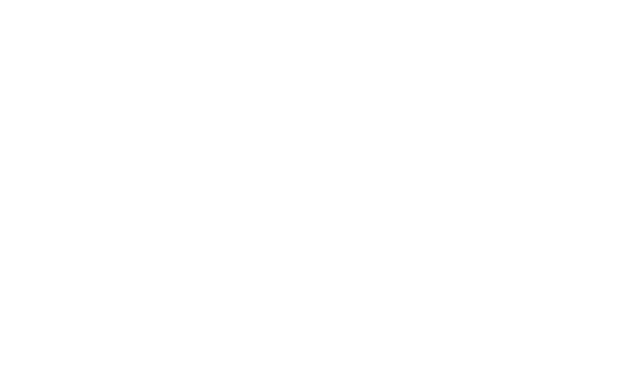
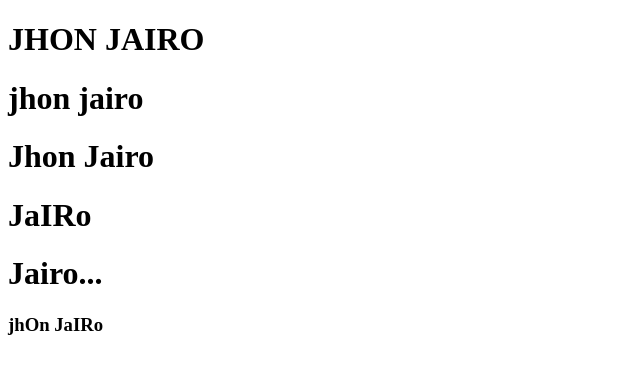
Before and after one commit to jjmuesesq/pipes-app, an Angular app: page / in a window 1280 px wide. Shown: the top 374 px of the page, without its empty margins (0-640 px from the left). Built offline with nearby package versions, Linux system fonts and the light colour scheme.

Commit message:
:sparkles: Introduccion a los Pipes de Angular

```diff
--- a/src/app/app.component.html
+++ b/src/app/app.component.html
@@ -1 +1,8 @@
 <router-outlet />
+<h1>{{ title | uppercase }}</h1>
+<h1>{{ title | lowercase }}</h1>
+<h1>{{ title | titlecase }}</h1>
+<h1>{{ title | slice:5 }}</h1>
+<h1>{{ title | slice:5 | titlecase}}...</h1>
+
+<h3>{{ title }}</h3>
--- a/src/app/app.component.ts
+++ b/src/app/app.component.ts
@@ -6,5 +6,5 @@
   styleUrl: './app.component.css'
 })
 export class AppComponent {
-  title = 'pipesApp';
+  public title = 'jhOn JaIRo';
 }
```
